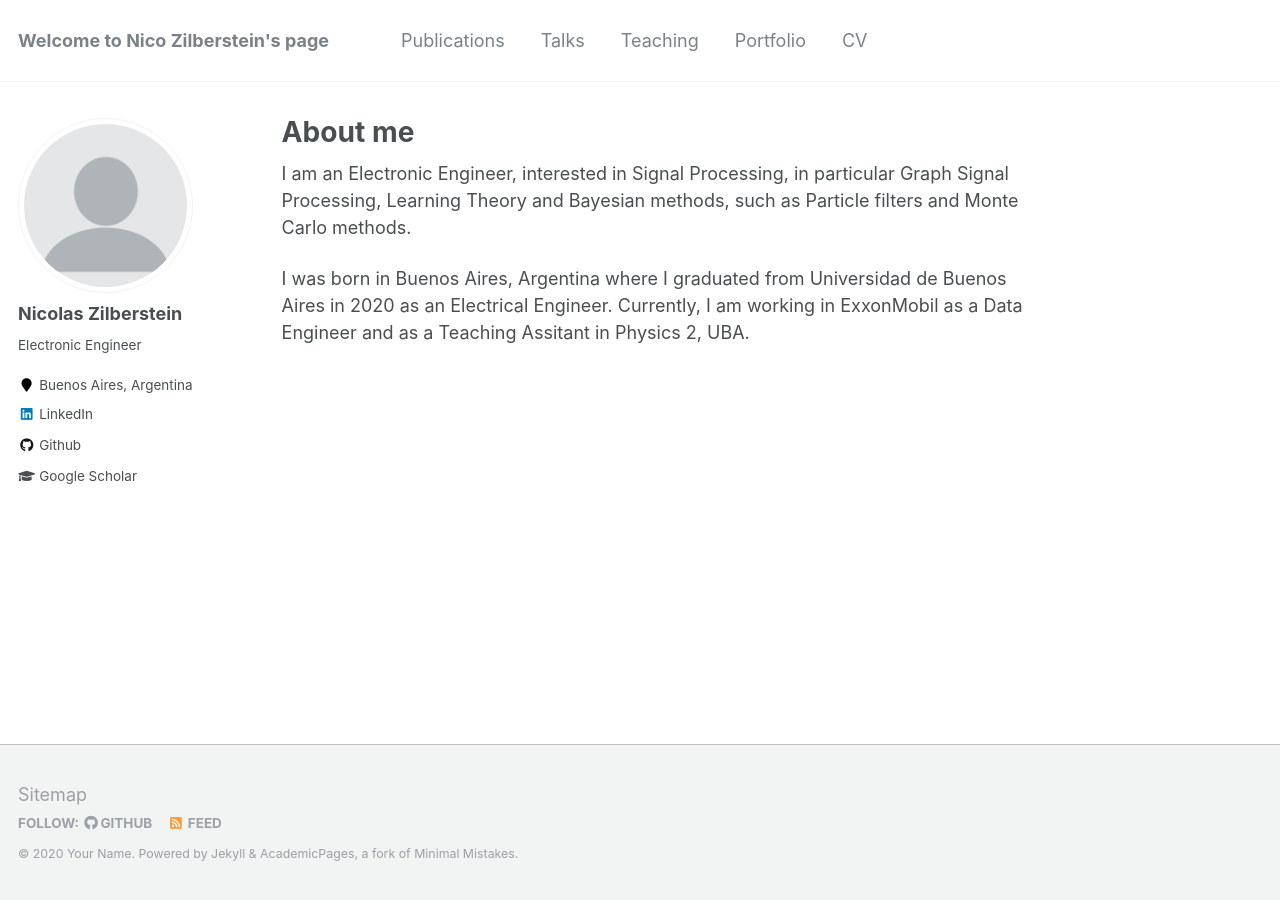
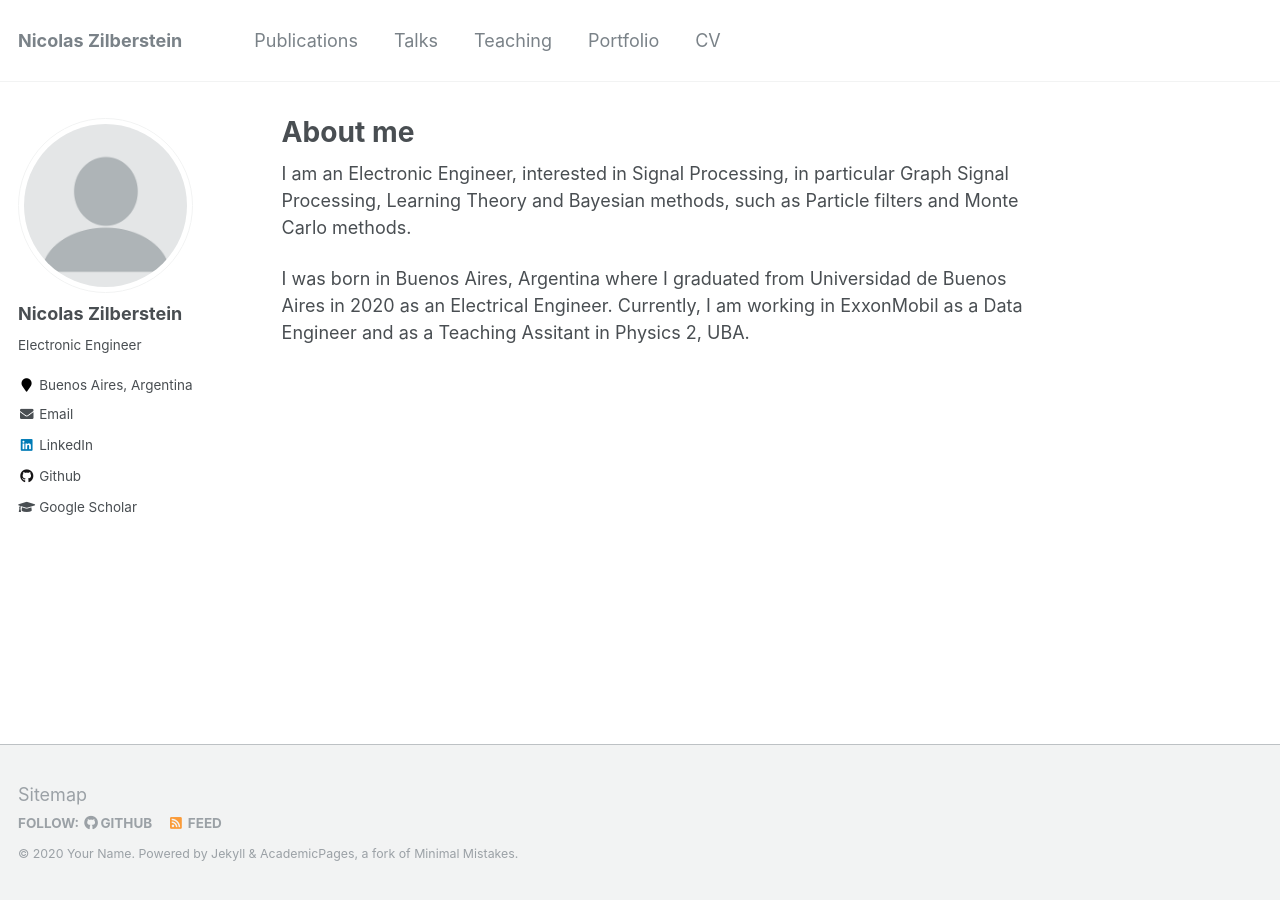
Before and after one commit to nzilberstein/nzilberstein.github.io, a Jekyll site: the page built from _pages/about.md, in a window 1280 px wide. Built offline with Jekyll 4.4.1, drawn with Linux system fonts in a browser that asks for light colours.

Commit message:
Update _config.yml
conf

```diff
--- a/_config.yml
+++ b/_config.yml
@@ -7,7 +7,7 @@
 
 # Site Settings
 locale                   : "en-US"
-title                    : "Welcome to Nico Zilberstein's page"
+title                    : "Nicolas Zilberstein"
 title_separator          : "-"
 name                     : &name "Your Name"
 description              : &description "personal description"
@@ -87,7 +87,7 @@ author:
   employer         :
   pubmed           : #"https://www.ncbi.nlm.nih.gov/pubmed/?term=john+snow"
   googlescholar    : "https://scholar.google.com.ar/citations?user=6b9O8cUAAAAJ&hl=es"
-  email            :
+  email            : "nzilberstein@fi.uba.ar"
   researchgate     :  # example: "https://www.researchgate.net/profile/yourprofile"
   uri              :
   bitbucket        :
```
